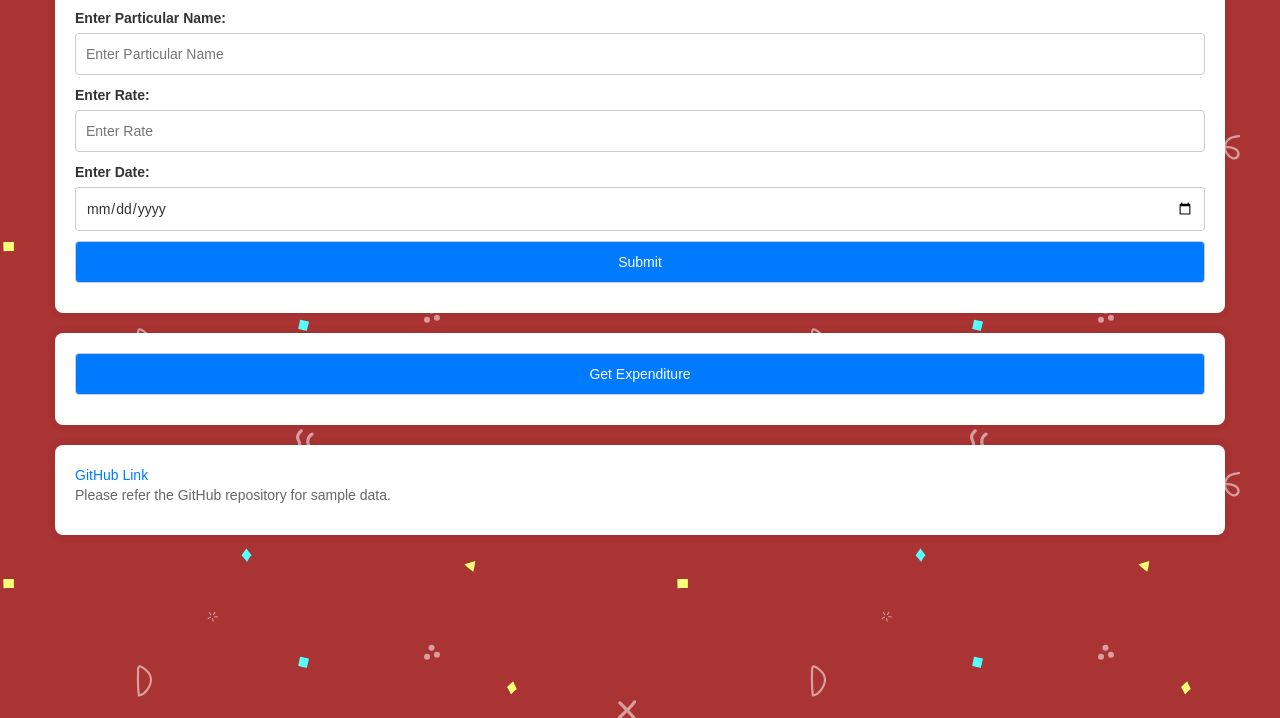
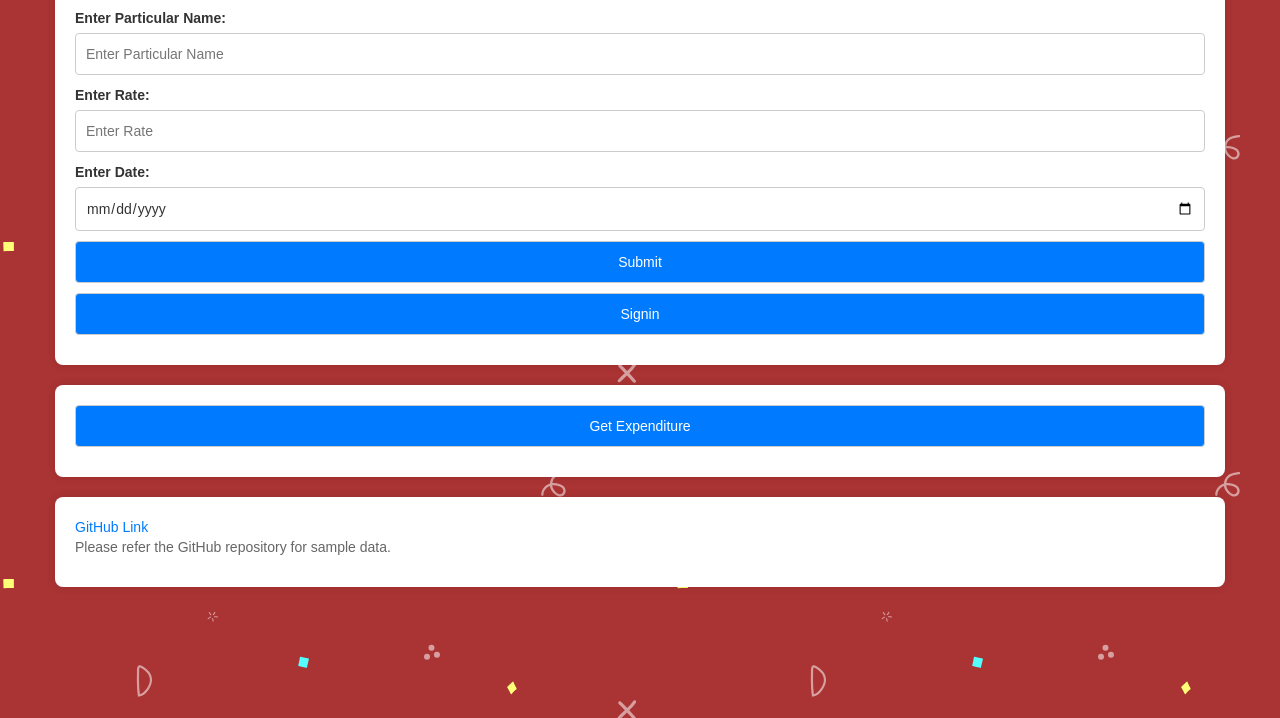
Before and after one commit to anirudhp06/Expenditure-Tracking, a website with bundled scripts: page design.html in a window 1280 px wide. Shown: the part 82-800 px from the top of the page. Built offline with nearby package versions, Linux system fonts and the light colour scheme.

Commit message:
fix errors

```diff
--- a/design.html
+++ b/design.html
@@ -24,6 +24,7 @@ instead of hiding elements-->
         <input type="date" id="Date" placeholder="Enter Date">
 
         <button id="submit">Submit</button>
+        <button id="sign">Signin</button>
         <button id="signOut" hidden>Sign out</button>
     </div>
 
```
